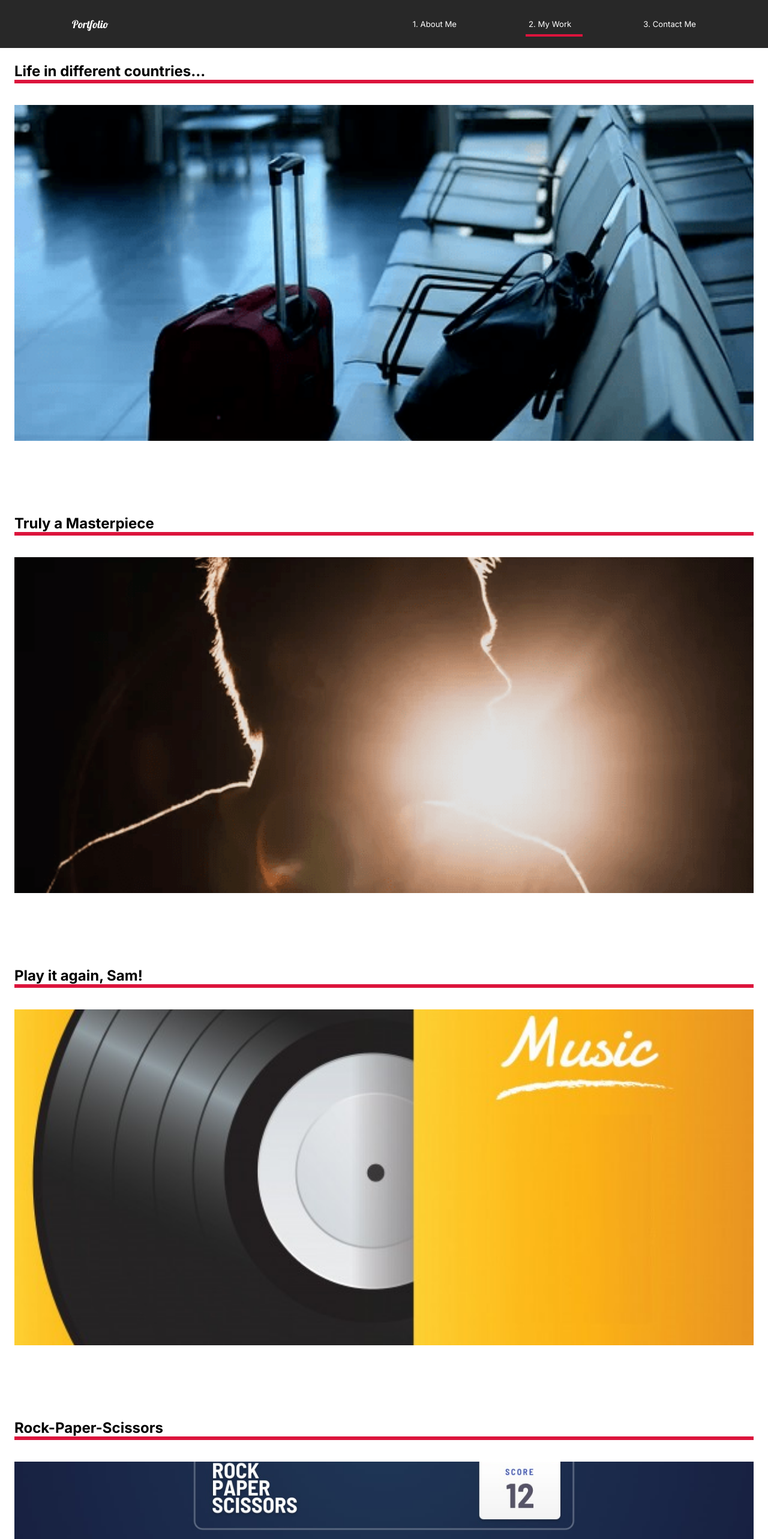
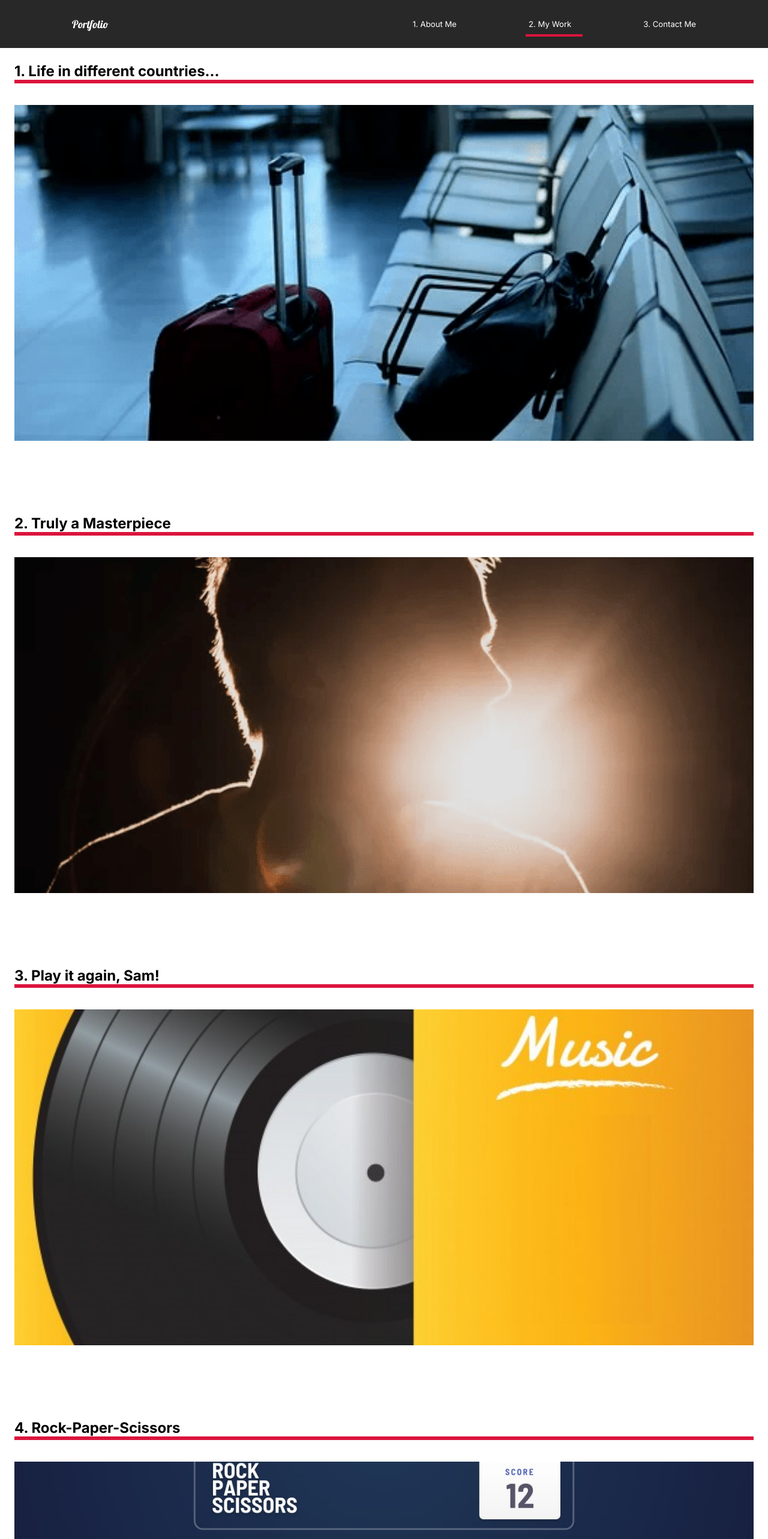
Before and after one commit to tatjama/my-react-portfolio, a React (Create React App) app: page /work in a window 1280 px wide. Shown: the top 2566 px of the page at 60% size. Built offline with nearby package versions, Linux system fonts and the light colour scheme.

Commit message:
Update MyWork.js

```diff
--- a/src/pages/MyWork.js
+++ b/src/pages/MyWork.js
@@ -34,7 +34,7 @@ const MyWork = () => {
                 <Frame4 variants = {slider} ></Frame4>
             </motion.div>
             <Movie>
-                <motion.h1 variants = { fade }>Life in different countries...</motion.h1>
+                <motion.h1 variants = { fade }>1. Life in different countries...</motion.h1>
                 <motion.div variants = { lineAnimation } className = "line"></motion.div>
                 <Link to = "/work/bta">
                     <Hide>
@@ -43,28 +43,28 @@ const MyWork = () => {
                 </Link>
             </Movie>
             <Movie variants = { fade } animate = { controls } initial = "hidden" ref = {element}>
-                <h1>Truly a Masterpiece</h1>
+                <h1>2. Truly a Masterpiece</h1>
                 <motion.div variants = {lineAnimation} className = "line"></motion.div>
                 <Link to = "/work/e-ticket">
                     <img src = {eticket1} alt = "actor"/>
                 </Link>
             </Movie>
             <Movie variants = { fade } animate = { controls1 } initial = "hidden" ref = {element1}>
-                <h1>Play it again, Sam!</h1>
+                <h1>3. Play it again, Sam!</h1>
                 <motion.div variants = {lineAnimation} className = "line"></motion.div>
                 <Link to = "/work/music-player">
                     <img src = {player} alt = "long-play"/>
                 </Link>
             </Movie>
             <Movie variants = { fade } animate = {controls2} initial = "hidden" ref = { element2 }>
-                <h1>Rock-Paper-Scissors</h1>
+                <h1>4. Rock-Paper-Scissors</h1>
                 <motion.div variants = { lineAnimation }  className = "line"></motion.div>
                 <Link to = "/work/rock-paper-scissors">
                     <img src = {rock} alt = "rock-paper-scissors"/>
                 </Link>
             </Movie>
             <Movie variants = { fade } animate = {controls3} initial = "hidden" ref = { element3 }>
-                <h1>Let's be Full of Fun!</h1>
+                <h1>5. Let's be Full of Fun!</h1>
                 <motion.div variants = { lineAnimation }  className = "line"></motion.div>
                 <Link to = "/work/full-fun">
                     <img src = {fullfun} alt = "full-fun"/>
```
